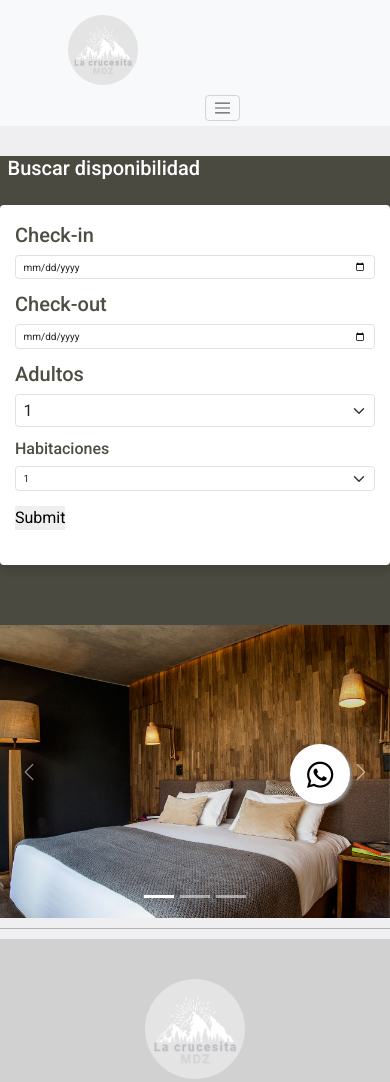
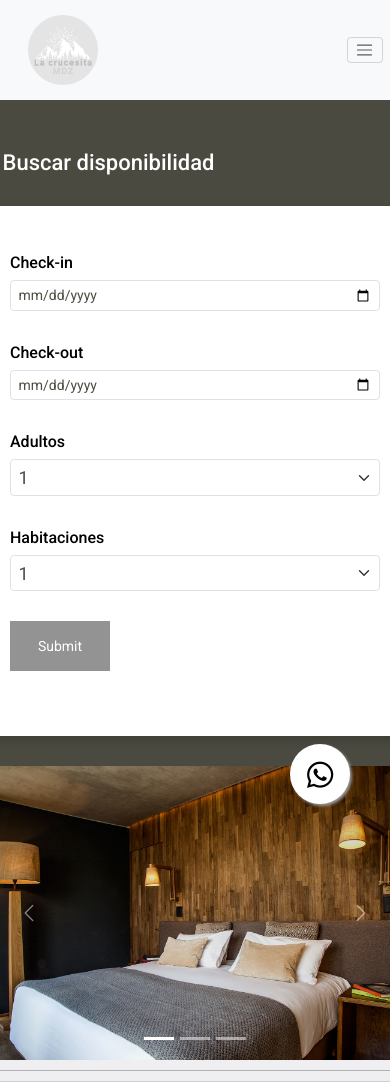
Before and after one commit to fermirante/preentrega2, a website: page pages/reservas.html in a window 390 px wide. Shown: the top 1082 px of the page. Drawn offline with nearby package versions, Linux system fonts and the light colour scheme.

Commit message:
modificaciones genrales post devolucion

```diff
--- a/pages/reservas.html
+++ b/pages/reservas.html
@@ -34,20 +34,16 @@
         </nav>
     </header>
 
-    <main>
         <div class="whatsapp">
             <link rel="stylesheet" href="https://maxcdn.bootstrapcdn.com/font-awesome/4.5.0/css/font-awesome.min.css">
             <a href="https://api.whatsapp.com/send?phone=5195508107&text=Hola%21%20Quisiera%20m%C3%A1s%20informaci%C3%B3n%20sobre%20Varela%202." class="float" target="_blank">
             <i class="fa fa-whatsapp my-float"></i>
             </a>
         </div>
-    </main>
 
-    </div>
     <section id="reserva">
-        <div class="container availability-form">
             <div class="row">
-                <h5 class="col-lg-3">Buscar disponibilidad</h5>
+                <h5 class="disponibilidad">Buscar disponibilidad</h5>
                 <div class="col-lg-12 bg-white shadow p-4 rounded">
                     <form class="formulario">
                         <div class="row align-items-end">
@@ -68,7 +64,7 @@
                                 <option value="3">4</option>
                                 </select>
                             </div>
-                            <div class="col-lg-2 mb-3">
+                            <div class="col-lg-3 mb-3">
                                 <label class="form-label" style="font-weight: 500;">Habitaciones</label>
                                 <select class="form-select shadow-none">
                                 <option value="1">1</option>
@@ -77,14 +73,13 @@
                                 <option value="3">4</option>
                                 </select>
                             </div>
-                            <div class="col-lg-1 mb-lg-3 mt-2">
+                            <div class="col-lg-3 mb-3">
                                 <button type="submit" class="boton-reserva">Submit</button>
                             </div>
                         </div>
                     </form>
                 </div>
             </div>
-        </div>
     </section>
 
     <section class="section2-reservas">
--- a/scss/layouts.scss/_animaciones.scss
+++ b/scss/layouts.scss/_animaciones.scss
@@ -16,16 +16,31 @@
 
 .art__img{
     max-width: 100%;
+    transition: all .7s;
     & :hover {
-        transform: scale(1.1);
+        transform: scale(5%);
     }
 }
 
-
 .art-galeria{
-    transition:all 3s;
+    transition: all .5s;
     & :hover{
-        width: 320px;
-        height: 320px;
+        transform: scale(1.5);
     }
 }
+
+.articulo__img{
+    max-width: 100%;
+    transition: all .7s;
+    & :hover {
+        transform: scale(2);
+    }
+}
+
+.articulo__button{
+    max-width: 100%;
+    transition: all .7s;
+    & :hover {
+        transform: scale(2);
+    }
+}
--- a/scss/layouts.scss/_header.scss
+++ b/scss/layouts.scss/_header.scss
@@ -4,9 +4,9 @@ header {
       margin-bottom: 1rem;
       width: 70px;
       height: 70px;
-      margin-left: 60px;
-      margin-right: 300px;
+      margin-left: 20px;
     }
+    .navbar-collapse{
       .navbar-nav {
         justify-content: center;
         text-align: center;
@@ -43,6 +43,8 @@ header {
         }
       }
     }
+    }
+
 
   @media (max-width: 800px) {
     .logo {
@@ -50,15 +52,10 @@ header {
     }
   }
 
-  @media (max-width: 400px) {
-    .logo {
-        width:200%;
-        margin-left: 10px;
+
+
+  @media (max-width: 350px) {
+    .logo{
+      width: 100%;
     }
 }
-
-  @media (max-width: 400px) {
-    .container-fluid {
-        flex-direction: column;
-    }
-  }
--- a/scss/views/_experiencias.scss
+++ b/scss/views/_experiencias.scss
@@ -29,18 +29,10 @@
         padding: 20px;
         gap: 1.5rem;
         flex: 1 1 clamp(300px, 30%, 400px);
-
         .articulo__img{
             width: 200px;
             height: 200px;
-            max-width: 100%;
-
-            & :hover{
-                transform: scale(1.1);
-            }
-
         }
-
         .articulo__title{
             font-size: 2rem;
             font-family: 'Roboto', sans-serif;
--- a/scss/views/_galeria.scss
+++ b/scss/views/_galeria.scss
@@ -23,21 +23,18 @@
         .art__img {
             margin-top: 5px;
             width: 100%;
-            transition: all .7s;
         }
     }
 }
 
     @media (max-width: 800px) {
-
-
-        .art-galeria {
+    .art-galeria {
         flex: 50%;
     }
-    }
+}
     @media (max-width: 600px) {
     .art-galeria {
         flex: 100%;
         flex-wrap: wrap;
     }
-    }
+}
--- a/scss/views/_reservas.scss
+++ b/scss/views/_reservas.scss
@@ -2,32 +2,46 @@
     background-color:rgba(50, 50, 40, 0.872);
     @include flex;
         .row{
-        margin-bottom: 2rem;
-        .col-lg-3{
+            margin-top: 2rem;
+            margin-bottom: 3rem;
+            .disponibilidad{
             color: #fff;
-            font-size: 20px;
-            .form-select{
-                font-size: 16px;
-            }
-        }
-        .col-lg-12{
+            font-size: 22px;
+            padding: 10px;
             margin-top: 2rem;
             margin-bottom: 2rem;
-            gap: 20px;
             }
-        .col-lg-1{
+            .formulario{
+                margin-top: 2rem;
+                margin-bottom: 2rem;
+                .col-lg-3.mb-3{
+                    padding: 10px;
+                    .form-control{
+                        font-size: 14px;
                         color: rgba(50, 50, 40, 0.872);
                         }
-        .boton-reservas{
-            color:#fff
+                        .form-select{
+                        color: rgba(50, 50, 40, 0.872);
+                        font-size: 18px;
+                        }
+                        .boton-reserva{
+                            font-size: 14px;
+                            background: rgba(132, 132, 132, 0.872);
+                            border-color: rgba(83, 83, 69, 0.872);
+                            color: #fff;
+                            width: 100px;
+                            height: 50px;
+                            border-radius: 5;
+                        &:hover {
+                            background-color: rgba(50, 50, 40, 0.872);
                             }
                         }
                 }
 
+            }
+        }
+    }
 
-label{
-    color: rgba(50, 50, 40, 0.872);
-}
 
 .section2-reservas{
     .carrusel-tit {
```
Also changed, not shown: index.html (+1 -1 lines), pages/contacto.html (+3 -3 lines), pages/experiencias.html (+2 -2 lines), pages/galeria.html (+1 -1 lines), css/style.css. Lines whose indentation alone changed are shown as unchanged.
